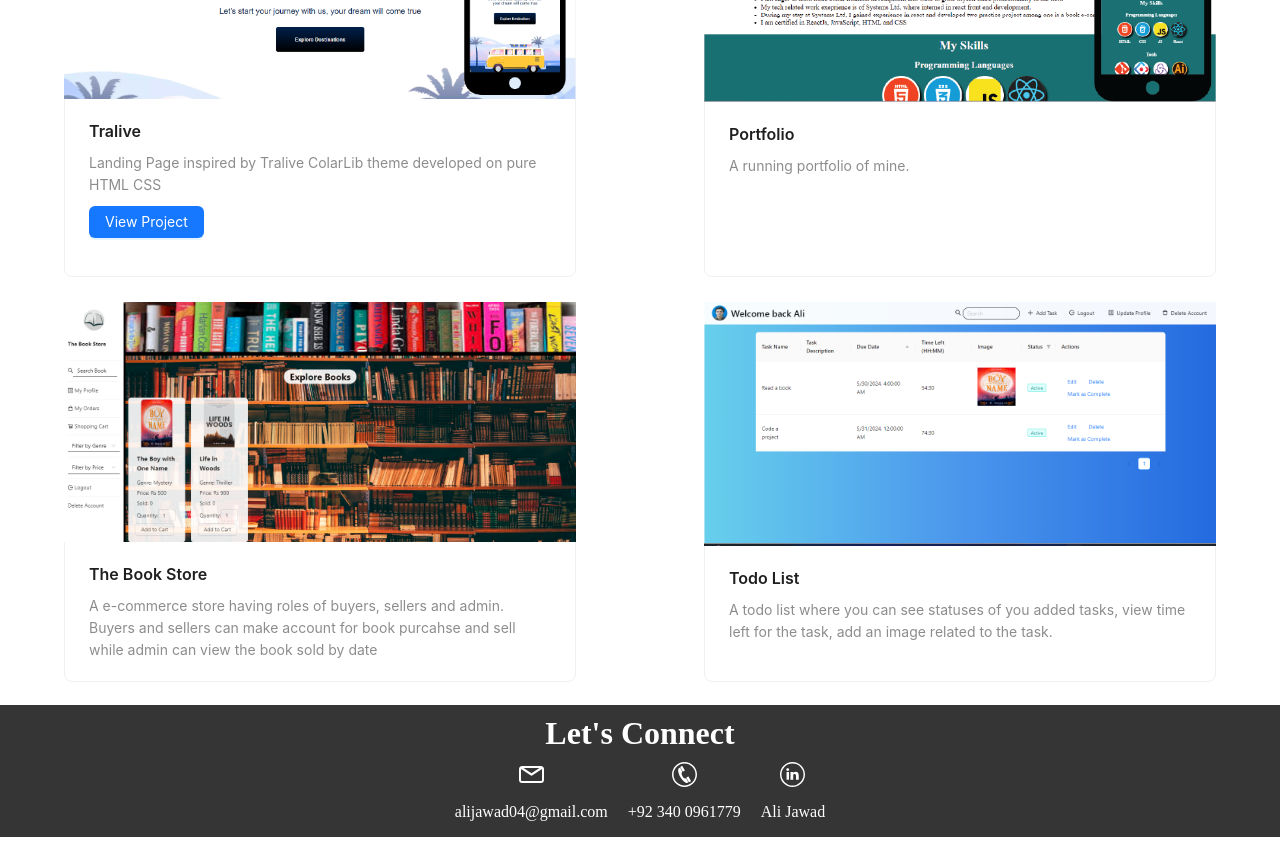
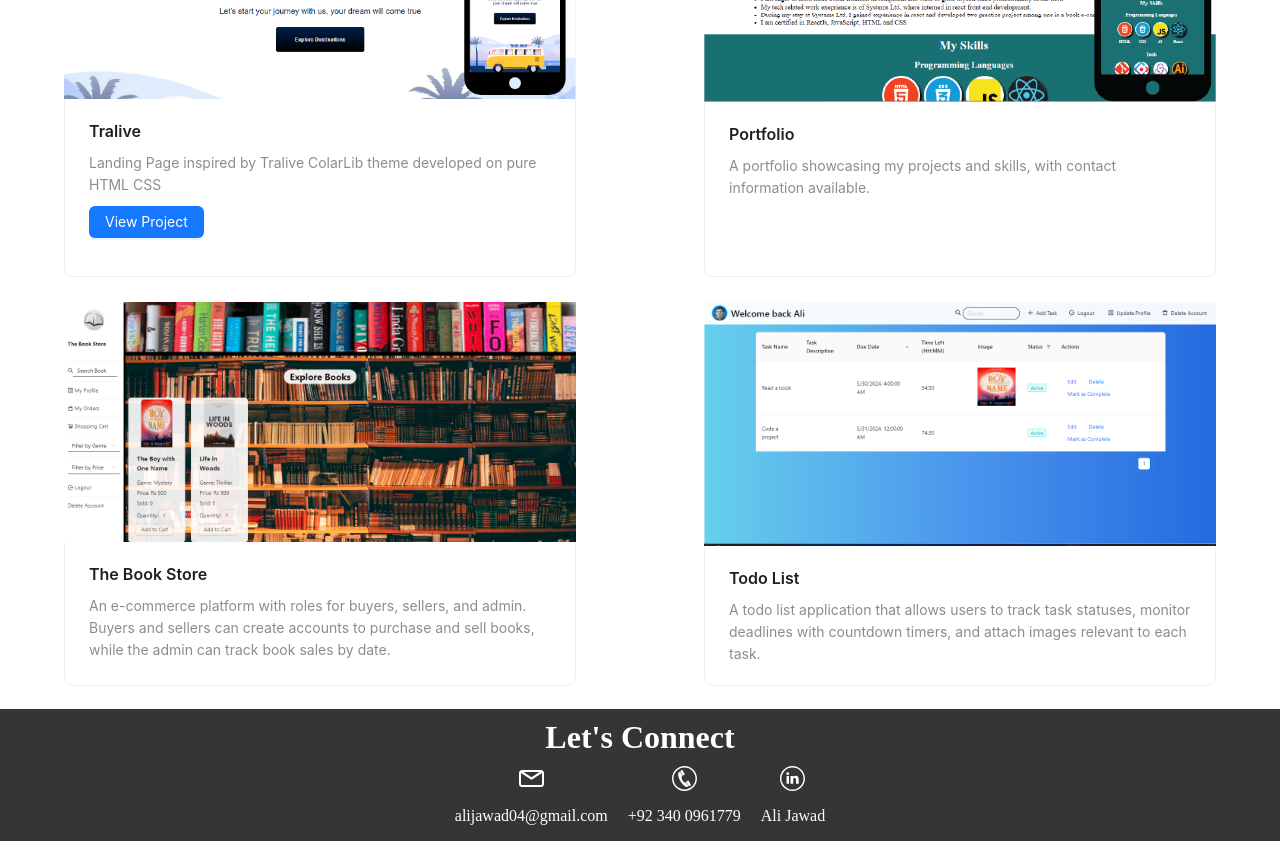
Before and after one commit to Syed-Ali-Jawad/Portfolio, a React (Vite) app: page / in a window 1280 px wide. Shown: the part 1600-2441 px from the top of the page. Built offline with nearby package versions, Linux system fonts and the light colour scheme.

Commit message:
adjusting roject descriptions

```diff
--- a/src/Sections/MyProjects.jsx
+++ b/src/Sections/MyProjects.jsx
@@ -32,17 +32,17 @@ export default function MyProjects() {
         <AddProject
           image={portfolioProject}
           title="Portfolio"
-          description="A running portfolio of mine."
+          description="A portfolio showcasing my projects and skills, with contact information available."
         />
         <AddProject
           image={bookStoreProject}
           title="The Book Store"
-          description="A e-commerce store having roles of buyers, sellers and admin. Buyers and sellers can make account for book purcahse and sell while admin can view the book sold by date"
+          description="An e-commerce platform with roles for buyers, sellers, and admin. Buyers and sellers can create accounts to purchase and sell books, while the admin can track book sales by date."
         />
         <AddProject
           image={todoProject}
           title="Todo List"
-          description="A todo list where you can see statuses of you added tasks, view time left for the task, add an image related to the task."
+          description="A todo list application that allows users to track task statuses, monitor deadlines with countdown timers, and attach images relevant to each task."
         />
       </div>
     </div>
```
